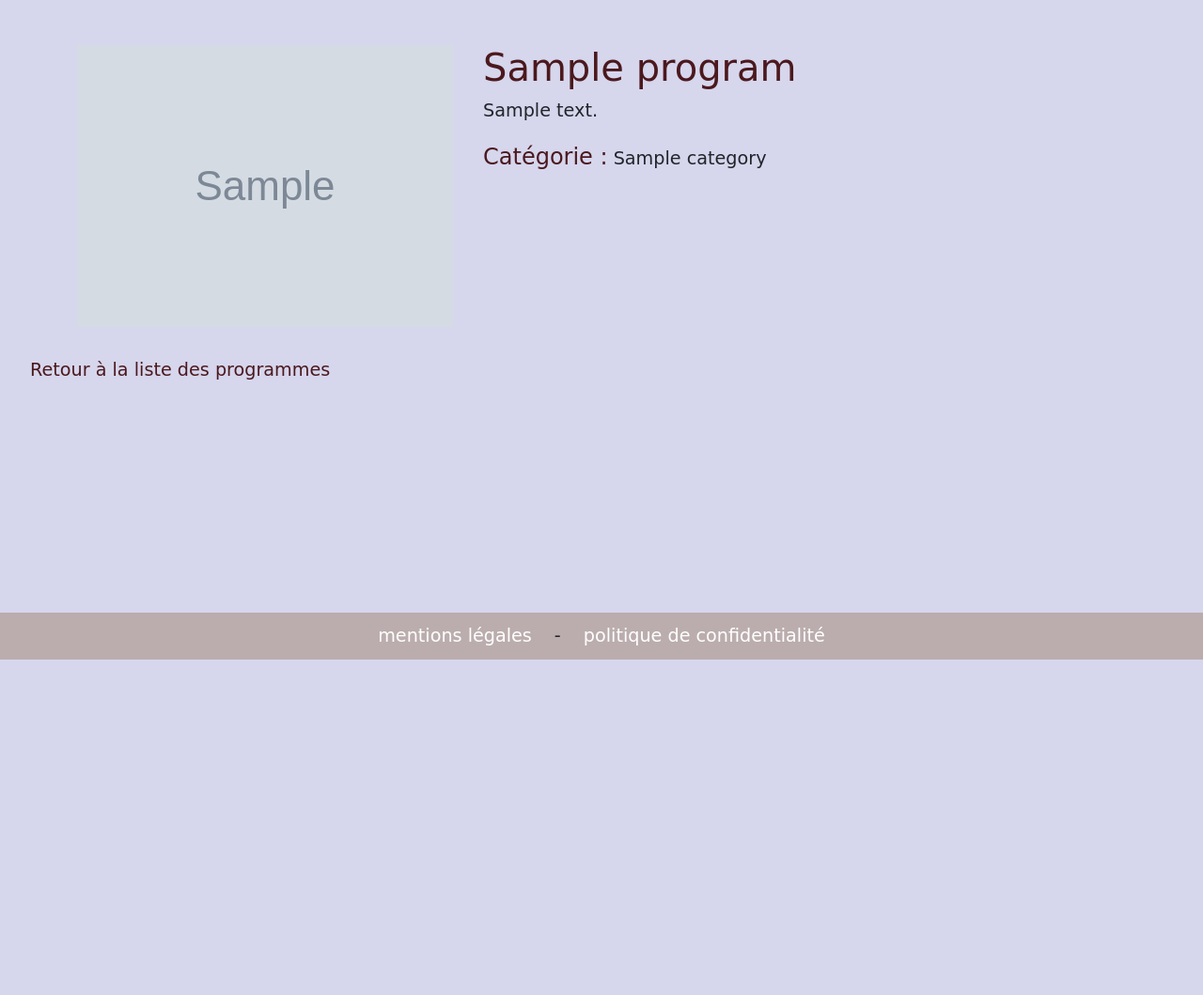
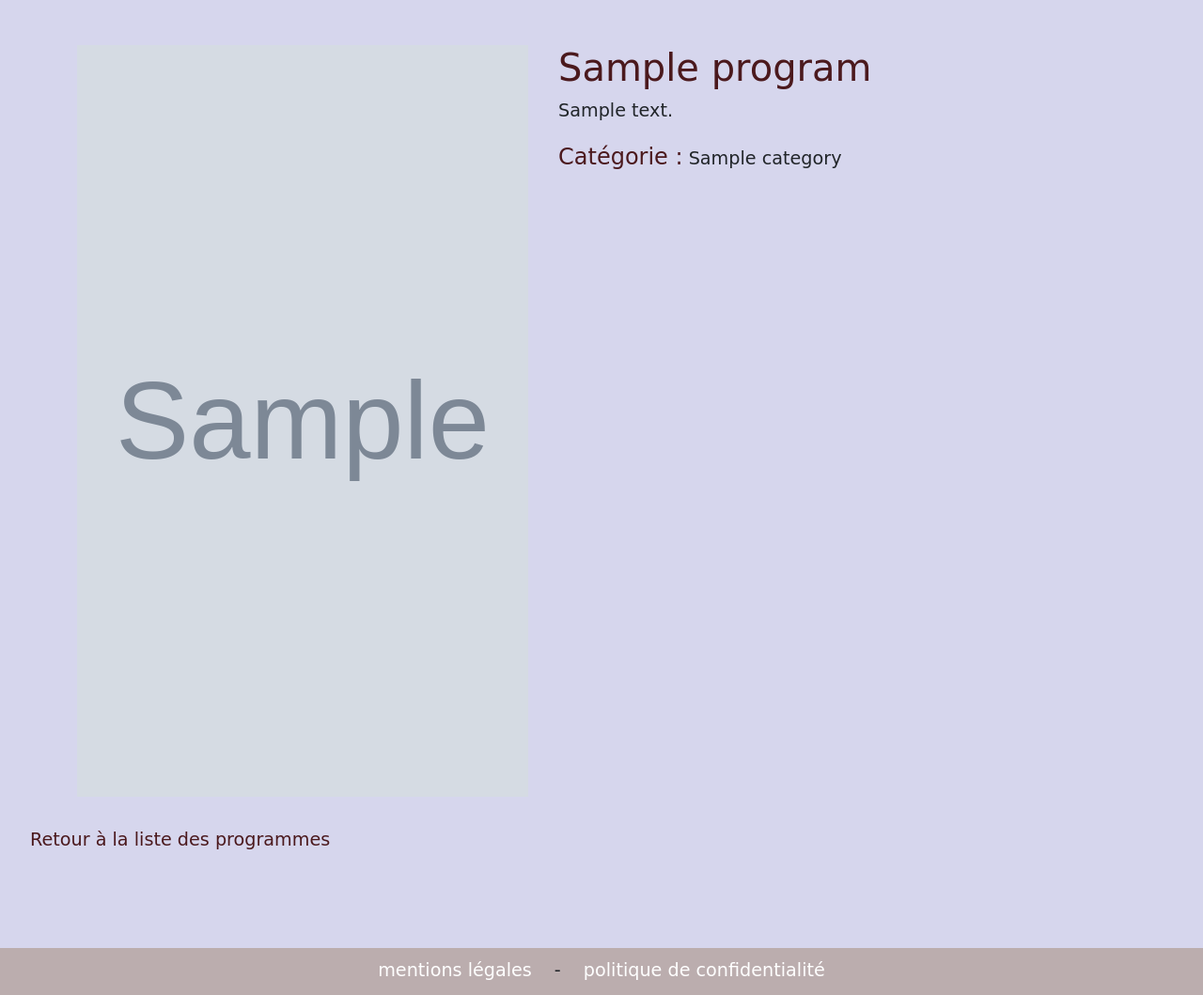
Before and after one commit to veroniqueauzias/wildSeries2, a Symfony app: template templates/program/show.html.twig in a window 1280 px wide. Shown: the part 98-1157 px from the top of the page at 94% size. Before the commit the page ends 800 px from the top, so only its background shows below. Run offline with Twig, Linux system fonts and the light colour scheme; the template is opened without the code that fills it: most values are stand-ins (such as "Sample title", 1, 10 or a date in 2020); grey boxes marked "Sample" are stand-in pictures; style sheets or scripts are compiled from the project's sources; some libraries are stand-ins or nearby versions; some web fonts are replaced.

Commit message:
correct fixtures and poster size

```diff
--- a/assets/styles/app.scss
+++ b/assets/styles/app.scss
@@ -91,10 +91,17 @@ nav {
   font-size: 1.5rem;
 }
 
-/*containers*/
+/*end titles*/
+
 .justify {
   text-align: justify;
 }
+
+.posterImg  {
+    height: 50rem;
+    width: 30rem;
+  }
+
 
 /*footer*/
 footer {
@@ -124,8 +131,10 @@ footer a:hover {
   .programDetails {
     flex-direction: column;
   }
+
   .posterImg  {
     height: 20rem;
+    width: 5rem;
   }
 
   .media-body {
--- a/src/DataFixtures/CategoryFixtures.php
+++ b/src/DataFixtures/CategoryFixtures.php
@@ -9,11 +9,11 @@ use Doctrine\Persistence\ObjectManager;
 class CategoryFixtures extends Fixture
 {
     const CATEGORIES = [
-        'Action',
+        'Comédie',
         'Aventure',
+        'Horreur',
         'Animation',
         'Fantastique',
-        'Horreur',
     ];
 
     public function load(ObjectManager $manager)
```
